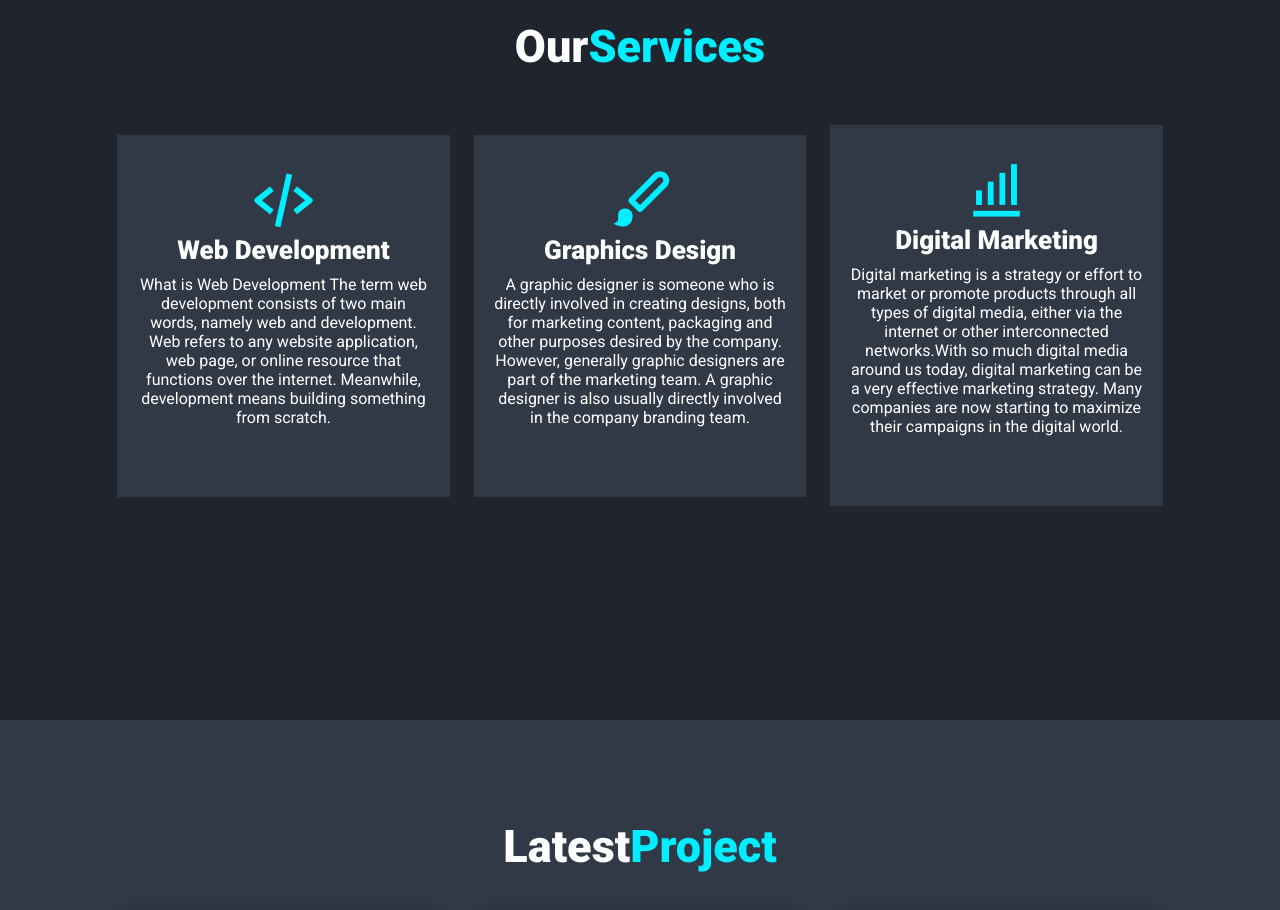
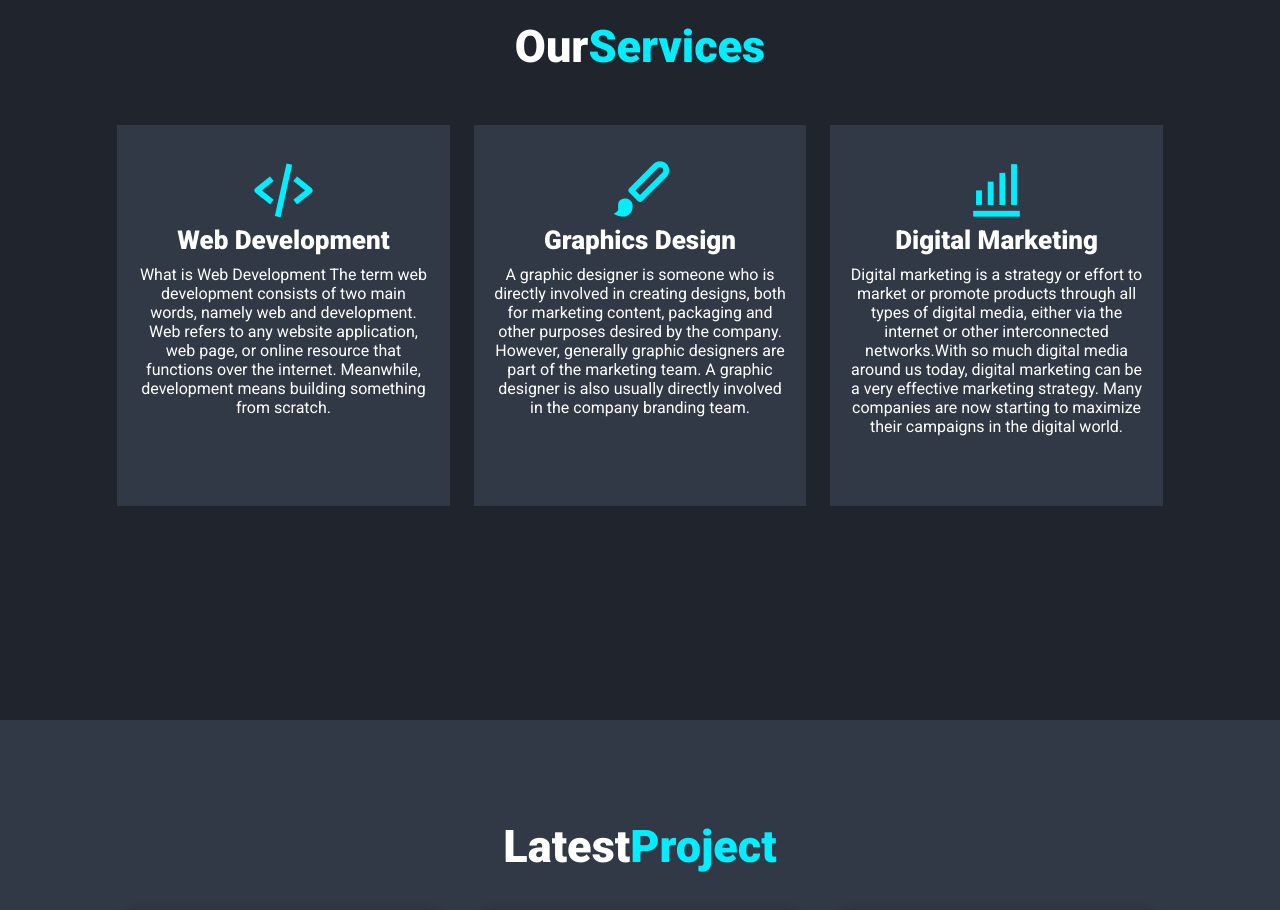
Before and after one commit to MuhamadAryadilah/MuhamadAryadilah.github.io, a plain HTML site: page index.html in a window 1280 px wide. Shown: the part 1680-2590 px from the top of the page. Drawn offline with nearby package versions, Linux system fonts and the light colour scheme; a script that the page names is missing.

Commit message:
Update css.css

```diff
--- a/css.css
+++ b/css.css
@@ -192,7 +192,7 @@ span {
 .services-container {
     display: flex;
     justify-content: center;
-    align-items: center;
+	align-items: stretch;
     flex-wrap: wrap;
     gap: 2rem;
 }
@@ -203,7 +203,8 @@ span {
     padding: 3rem 2rem 4rem;
     text-align: center;
     border: .2rem solid var(--bg-color);
-    transition: .5s ease;
+	transition: .5s ease;
+	min-height: 26rem;
 }
 
 .services-container .services-box:hover {
```
